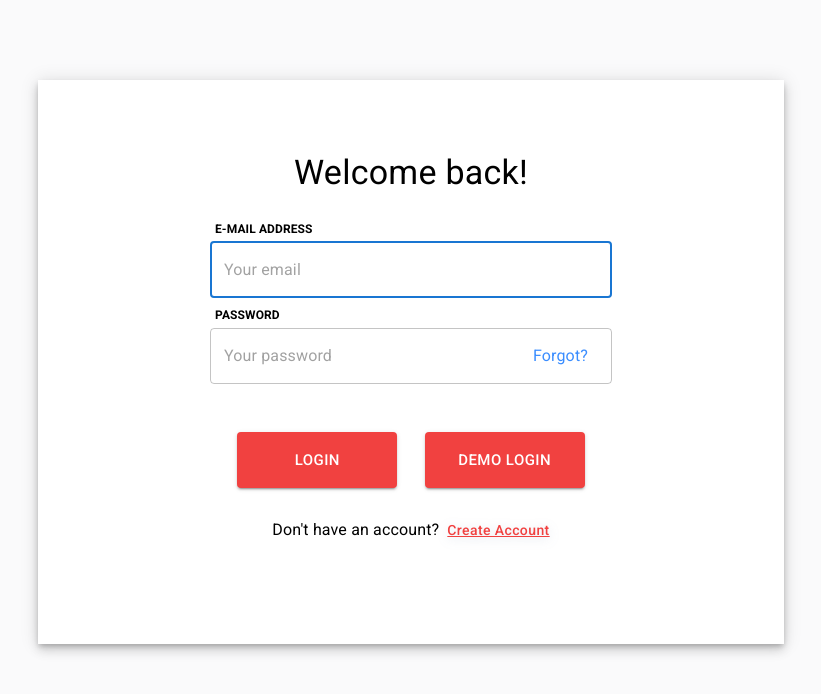
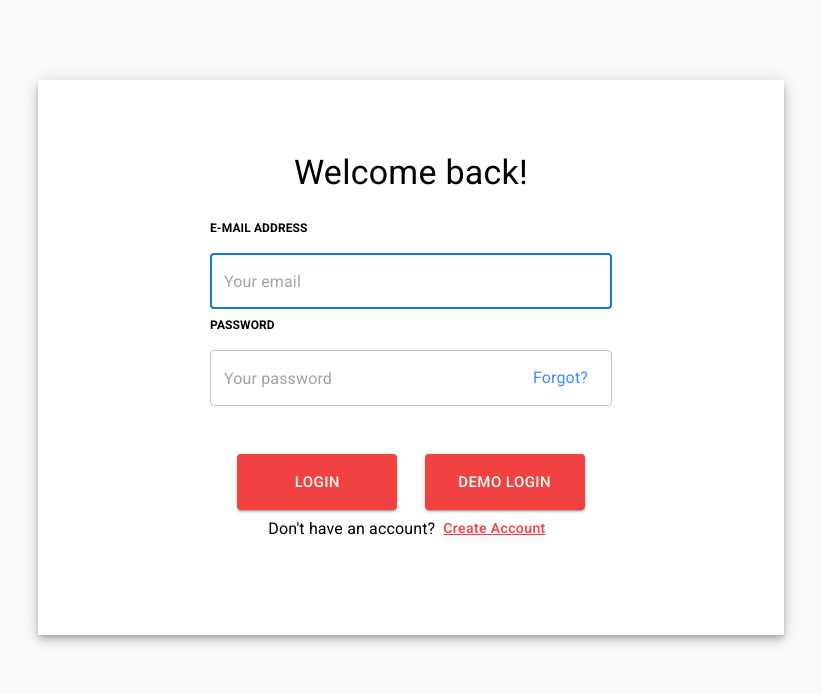
Before and after one commit to Abhi-S-1/fun-kickoff-project, a React (Create React App) app in the folder client/: page /login in a window 1280 px wide. Shown: the top 694 px of the page, without its empty margins (229-1050 px from the left). Built offline with nearby package versions, Linux system fonts and the light colour scheme; no server answers.

Commit message:
use sx, texttransform uppercase, inputlabel

```diff
--- a/client/src/components/AuthFooter/AuthFooter.tsx
+++ b/client/src/components/AuthFooter/AuthFooter.tsx
@@ -14,7 +14,7 @@ const AuthFooter = ({ linkTo, asideText, btnText }: Props): JSX.Element => {
   const classes = useStyles();
 
   return (
-    <Box p={1} display="flex" justifyContent="center" alignSelf="center" marginRight={5} className={classes.authHeader}>
+    <Box sx={{ display: 'flex', justifyContent: 'center' }}>
       <Typography className={classes.accAside}>{asideText}</Typography>
       <Button component={Link} to={linkTo} color="inherit" className={classes.accBtn} variant="text">
         {btnText}
--- a/client/src/components/AuthFooter/useStyles.ts
+++ b/client/src/components/AuthFooter/useStyles.ts
@@ -2,12 +2,6 @@ import { Theme } from '@mui/material/styles';
 import { makeStyles } from '@mui/styles';
 
 const useStyles = makeStyles((theme: Theme) => ({
-  authHeader: {
-    alignItems: 'center',
-    flexWrap: 'wrap',
-    marginTop: '2vh',
-    marginLeft: '3rem',
-  },
   accAside: {
     fontSize: 10,
     color: '#000000',
--- a/client/src/pages/Login/LoginForm/LoginForm.tsx
+++ b/client/src/pages/Login/LoginForm/LoginForm.tsx
@@ -1,5 +1,6 @@
 import Button from '@mui/material/Button';
 import TextField from '@mui/material/TextField';
+import InputLabel from '@mui/material/InputLabel';
 import Box from '@mui/material/Box';
 import Typography from '@mui/material/Typography';
 import CircularProgress from '@mui/material/CircularProgress';
@@ -46,7 +47,7 @@ export default function Login({ handleSubmit }: Props): JSX.Element {
     >
       {({ handleSubmit, handleChange, values, touched, errors, isSubmitting }) => (
         <form onSubmit={handleSubmit} className={classes.form} noValidate>
-          <Typography className={classes.label}>E-MAIL ADDRESS</Typography>
+          <InputLabel className={classes.label}>e-mail address</InputLabel>
           <TextField
             id="email"
             placeholder="Your email"
@@ -66,7 +67,7 @@ export default function Login({ handleSubmit }: Props): JSX.Element {
             value={values.email}
             onChange={handleChange}
           />
-          <Typography className={classes.label}>PASSWORD</Typography>
+          <InputLabel className={classes.label}>password</InputLabel>
           <TextField
             id="password"
             placeholder="Your password"
--- a/client/src/pages/Login/LoginForm/useStyles.ts
+++ b/client/src/pages/Login/LoginForm/useStyles.ts
@@ -8,12 +8,12 @@ const useStyles = makeStyles((theme: Theme) => ({
   },
   label: {
     fontSize: 19,
-    color: 'rgb(0,0,0)',
     paddingLeft: '5px',
-    '&.MuiTypography-root': {
+    textTransform: 'uppercase',
+    '&.MuiInputLabel-root': {
       fontSize: 12,
       fontWeight: 'bold',
-      marginBottom: '-1.5vh',
+      color: 'rgb(0,0,0)',
     },
   },
   inputs: {
--- a/client/src/pages/SignUp/SignUpForm/SignUpForm.tsx
+++ b/client/src/pages/SignUp/SignUpForm/SignUpForm.tsx
@@ -1,5 +1,6 @@
 import Button from '@mui/material/Button';
 import TextField from '@mui/material/TextField';
+import InputLabel from '@mui/material/InputLabel';
 import Box from '@mui/material/Box';
 import Typography from '@mui/material/Typography';
 import CircularProgress from '@mui/material/CircularProgress';
@@ -51,7 +52,7 @@ const SignUpForm = ({ handleSubmit }: Props): JSX.Element => {
     >
       {({ handleSubmit, handleChange, values, touched, errors, isSubmitting }) => (
         <form onSubmit={handleSubmit} className={classes.form} noValidate>
-          <Typography className={classes.label}>EMAIL ADDRESS</Typography>
+          <InputLabel className={classes.label}>email address</InputLabel>
           <TextField
             id="email"
             placeholder="Your email"
@@ -70,7 +71,7 @@ const SignUpForm = ({ handleSubmit }: Props): JSX.Element => {
             value={values.email}
             onChange={handleChange}
           />
-          <Typography className={classes.label}>NAME</Typography>
+          <InputLabel className={classes.label}>name</InputLabel>
           <TextField
             id="username"
             placeholder="Your name"
@@ -90,7 +91,7 @@ const SignUpForm = ({ handleSubmit }: Props): JSX.Element => {
             value={values.username}
             onChange={handleChange}
           />
-          <Typography className={classes.label}>PASSWORD</Typography>
+          <InputLabel className={classes.label}>password</InputLabel>
           <TextField
             id="password"
             placeholder="Create a password"
--- a/client/src/pages/SignUp/SignUpForm/useStyles.ts
+++ b/client/src/pages/SignUp/SignUpForm/useStyles.ts
@@ -8,12 +8,12 @@ const useStyles = makeStyles((theme: Theme) => ({
   },
   label: {
     fontSize: 19,
-    color: 'rgb(0,0,0)',
     paddingLeft: '5px',
-    '&.MuiTypography-root': {
+    textTransform: 'uppercase',
+    '&.MuiInputLabel-root': {
       fontSize: 12,
       fontWeight: 'bold',
-      marginBottom: '-1.5vh',
+      color: 'rgb(0,0,0)',
     },
   },
   inputs: {
```
Also changed, not shown: 2 other files (tests, documents, lock files or other folders).
